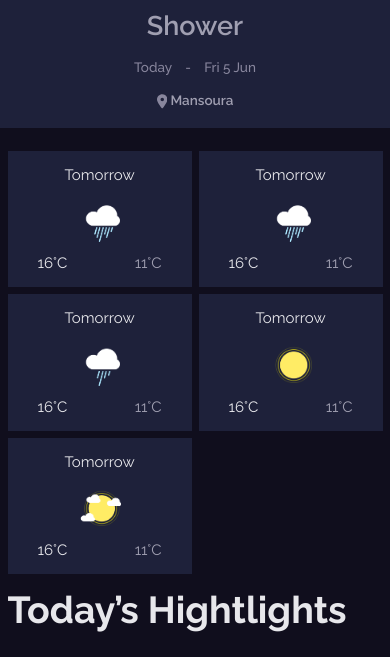
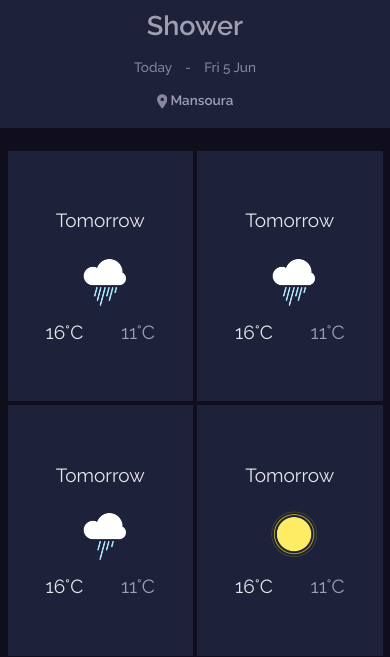
Before and after one commit to Elbionory/try2, a plain HTML site: page index.html in a window 390 px wide. Shown: the part 458-1115 px from the top of the page. Drawn offline with Linux system fonts and the light colour scheme.

Commit message:
Update style.css

```diff
--- a/style.css
+++ b/style.css
@@ -201,8 +201,8 @@ main {
       height: 25vh;
       display: flex;
       align-items: center;
-      justify-content: center;
-      gap:1.5em;
+      justify-content: space-between;
+      gap: 0.5em;
     }
     .todaydetails {
       display: flex;
@@ -499,16 +499,18 @@ main {
     height: 90vh;
     grid-template-columns: 1fr 1fr;
     grid-template-rows: 1fr 1fr 1fr;
-    gap: 1em;
+    gap: 0.6em;
     display: grid;
     .card {
-      font-size: 7.5px;
+      font-size: 9.5px;
+      height: 100%;
     }
   }
   main section:nth-of-type(2) {
+    height: 200vh;
     .todaydetails {
       gap: 4em;
-      width: 100%;
+
       .details {
         display: flex;
         flex-direction: column;
@@ -518,3 +520,15 @@ main {
     }
   }
 }
+@media (max-width: 350px) {
+  body {
+    font-size: 6px;
+  }
+  main section:nth-of-type(2) .weather-5days {
+    gap: 1em;
+    .card {
+      font-size: 8px;
+      height: 100%;
+    }
+  }
+}
```
